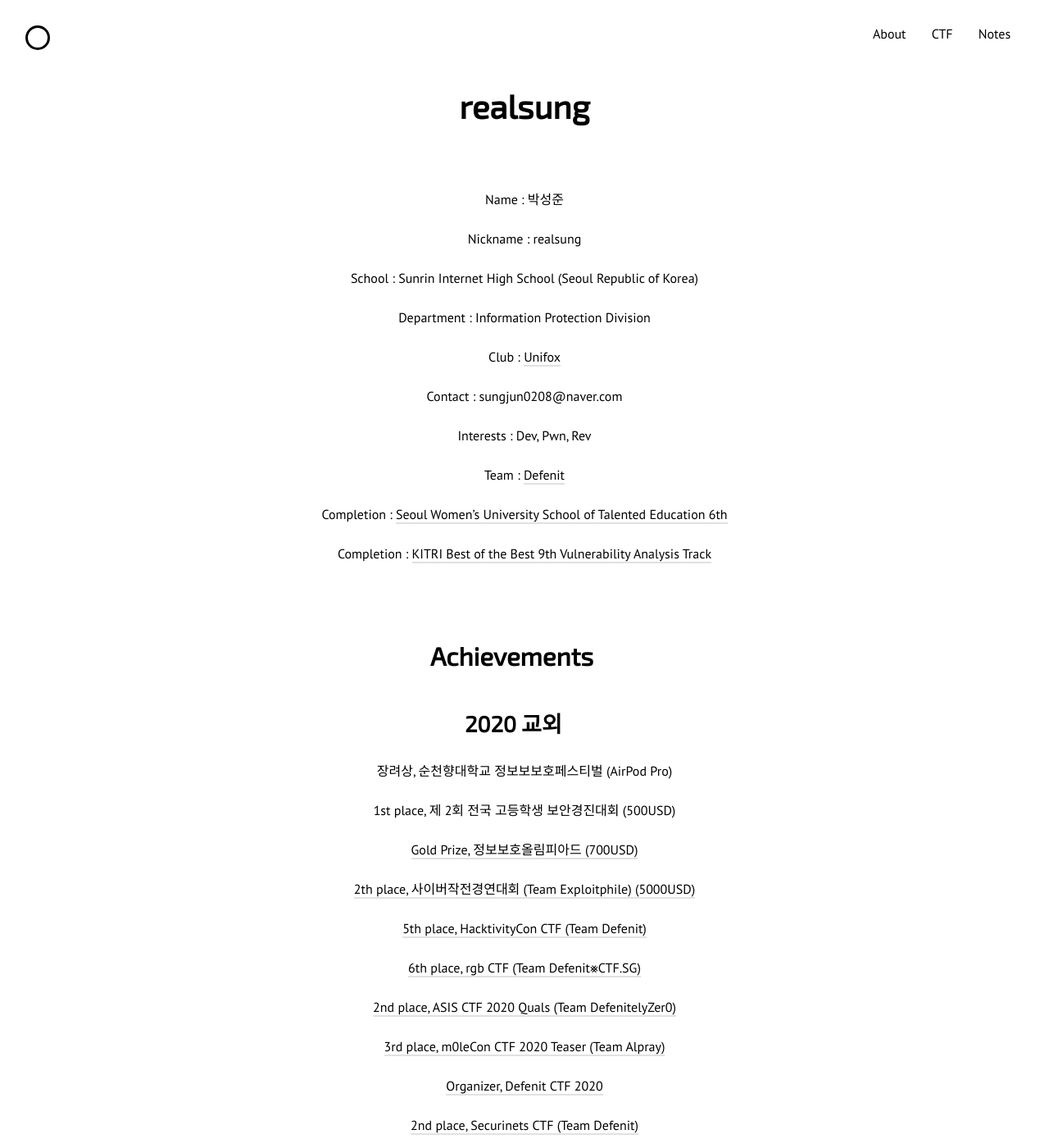
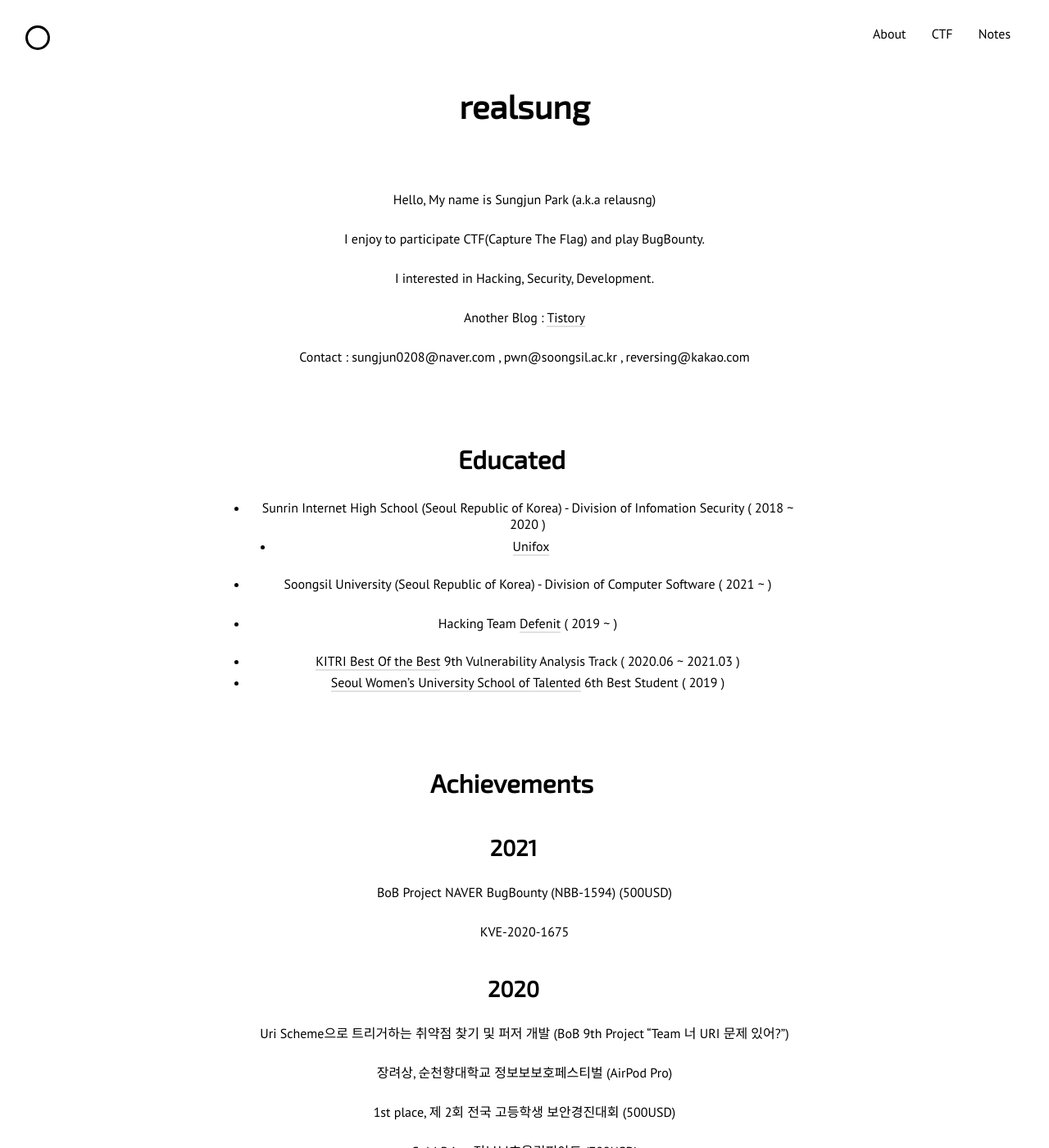
Before and after one commit to realsung/realsung.github.io, a Jekyll site: the page built from about.markdown, in a window 1280 px wide and 1400 px high. Shown: the whole window at 82% size. Built offline with Jekyll 4.4.1, drawn with Linux system fonts in a browser that asks for light colours; nearby versions of some CDN libraries; some of the changed text lies outside the part shown.

Commit message:
Update about.markdown

```diff
--- a/about.markdown
+++ b/about.markdown
@@ -3,33 +3,45 @@ layout: about
 title: about me
 author: realsung
 permalink: /about
+
 ---
 
-Name : 박성준
+Hello, My name is Sungjun Park (a.k.a relausng)
 
-Nickname : realsung
+I enjoy to participate CTF(Capture The Flag) and play BugBounty.
 
-School : Sunrin Internet High School (Seoul Republic of Korea)
+I interested in Hacking, Security, Development.
 
-Department : Information Protection Division
+Another Blog : [Tistory](https://realsung.tistory.com)
 
-Club : [Unifox](http://unifox.kr)
+Contact : sungjun0208@naver.com , pwn@soongsil.ac.kr , reversing@kakao.com
 
-Contact : sungjun0208@naver.com
+<br />
 
-Interests : Dev, Pwn, Rev
+## Educated
 
-Team : [Defenit](https://defenit.kr)
+* Sunrin Internet High School (Seoul Republic of Korea) - Division of Infomation Security ( 2018 ~ 2020 )
+  - [Unifox](unifox.kr)
+* Soongsil University (Seoul Republic of Korea) - Division of Computer Software ( 2021 ~ )
 
-Completion : [Seoul Women's University School of Talented Education 6th](http://security.swu.ac.kr/giftedu)
+* Hacking Team [Defenit](defenit.kr) ( 2019 ~ )
 
-Completion : [KITRI Best of the Best 9th Vulnerability Analysis Track](https://www.kitribob.kr/)
+* [KITRI Best Of the Best](kitribob.kr) 9th Vulnerability Analysis Track ( 2020.06 ~ 2021.03 )
+* [Seoul Women’s University School of Talented](http://security.swu.ac.kr/giftedu) 6th Best Student ( 2019 )
 
 <br />
 
 ## Achievements
 
-### 2020 교외
+### 2021
+
+BoB Project NAVER BugBounty (NBB-1594) (500USD)
+
+KVE-2020-1675
+
+### 2020
+
+Uri Scheme으로 트리거하는 취약점 찾기 및 퍼저 개발 (BoB 9th Project "Team 너 URI 문제 있어?")
 
 장려상, 순천향대학교 정보보보호페스티벌 (AirPod Pro)
 
@@ -55,7 +67,7 @@ Completion : [KITRI Best of the Best 9th Vulnerability Analysis Track](https://w
 
 <br />
 
-### 2019 교외
+### 2019
 
 [2nd place, Christmas CTF (1000USD) (Team Anti PPP)](https://www.dailysecu.com/news/articleView.html?idxno=90543)
 
@@ -83,10 +95,6 @@ Finalist, 순천향대학교 정보보호페스티벌
 
 [Finalist, Codegate Junior](https://ctftime.org/event/719)
 
-<br />
-
-### 2019 교내
-
 1st place, 고등해커 본선
 
 1st place, 교내 서버 구축대회
@@ -99,20 +107,16 @@ Encouragement prize, 교내 네트워크 구축대회
 
 <br />
 
-### 2018 교외
+### 2018
 
 1st place, 제 18회 해킹캠프 (POC Ticket)
 
 4th place, KYSIS CTF (30USD)
 
-<br />
-
-### 2018 교내
-
 Bronze prize, 고등해커 본선
 
 <br />
 
-### 2017 교외
+### 2017
 
 Gold prize, 소프트웨어 올림피아드
```
